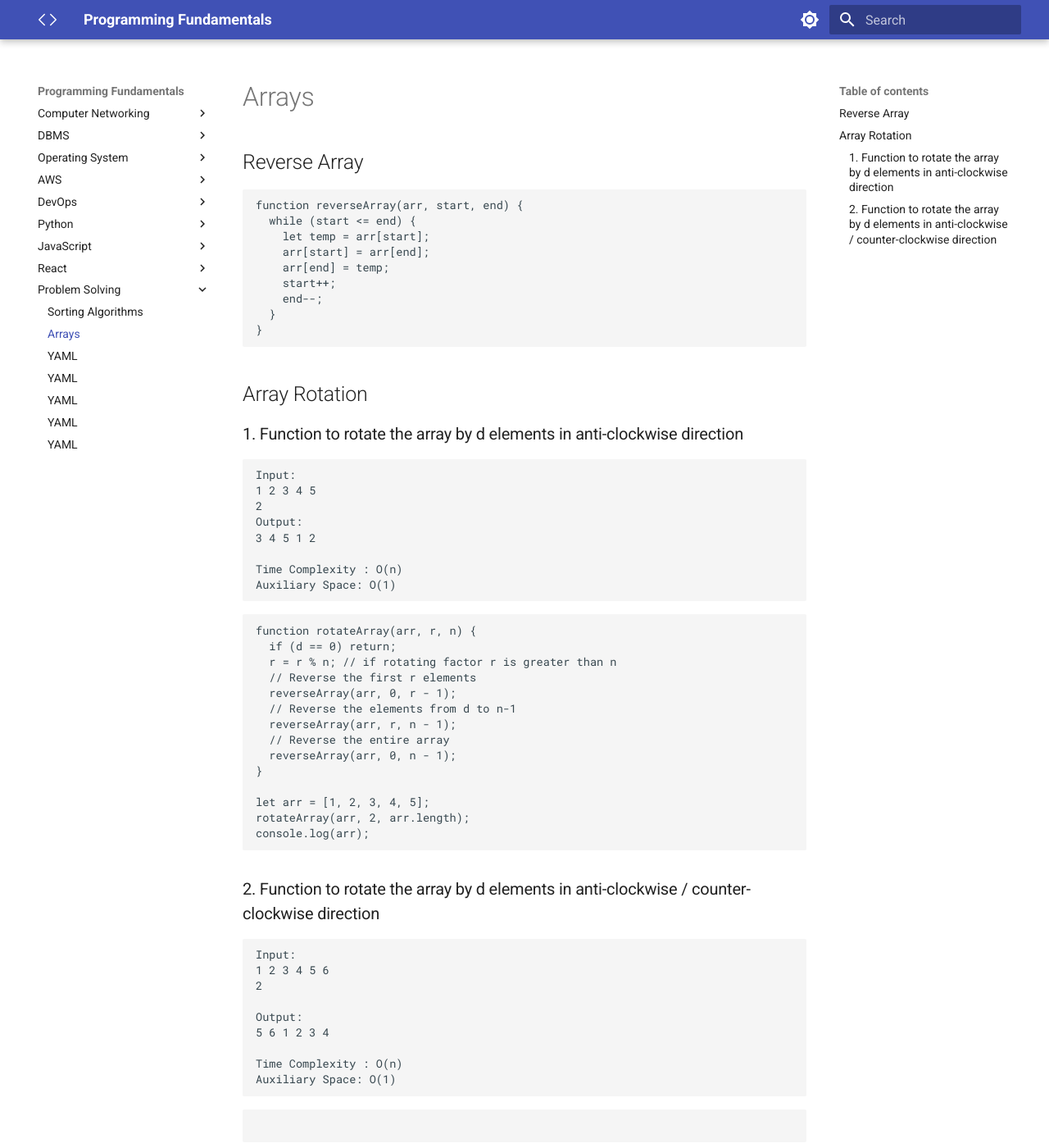
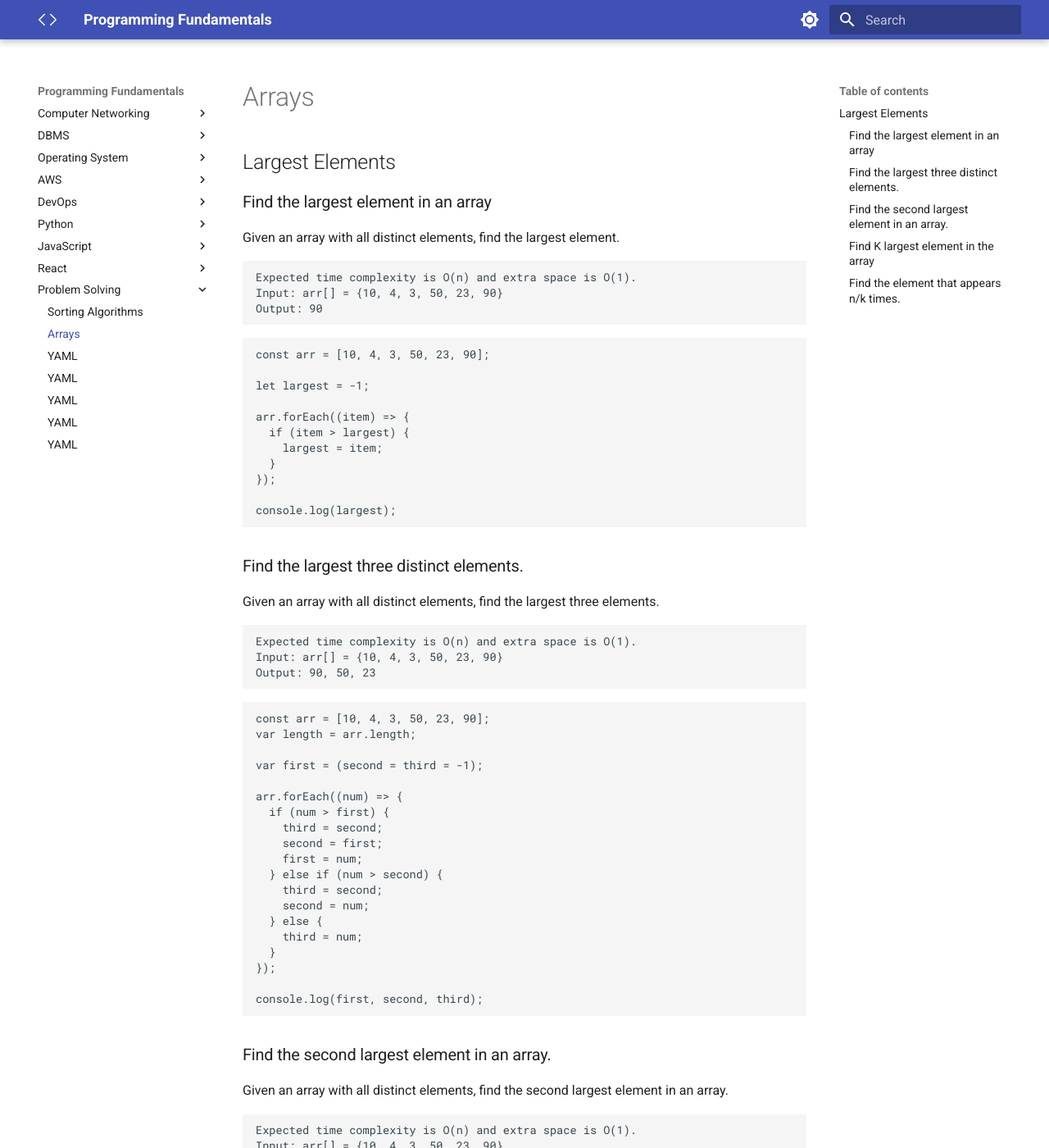
Before and after one commit to Prabin-Kumar-Baniya-NP/Programming-Fundamentals, an MkDocs documentation site: the page built from docs/ProblemSolving/Arrays.md, in a window 1280 px wide and 1400 px high. Shown: the whole window at 82% size. Built offline with MkDocs 1.6.1 and Material for MkDocs 9.7.7, drawn with Linux system fonts in a browser that asks for light colours; some of the changed text lies outside the part shown.

Commit message:
Largest element in the array

````diff
--- a/docs/ProblemSolving/Arrays.md
+++ b/docs/ProblemSolving/Arrays.md
@@ -1,63 +1,141 @@
 # Arrays
 
-## Reverse Array
+## Largest Elements
+
+### Find the largest element in an array
+
+Given an array with all distinct elements, find the largest element.
+
+```
+Expected time complexity is O(n) and extra space is O(1).
+Input: arr[] = {10, 4, 3, 50, 23, 90}
+Output: 90
+```
 
 ```js
-function reverseArray(arr, start, end) {
-  while (start <= end) {
-    let temp = arr[start];
-    arr[start] = arr[end];
-    arr[end] = temp;
-    start++;
-    end--;
+const arr = [10, 4, 3, 50, 23, 90];
+
+let largest = -1;
+
+arr.forEach((item) => {
+  if (item > largest) {
+    largest = item;
   }
-}
+});
+
+console.log(largest);
 ```
 
-## Array Rotation
+### Find the largest three distinct elements.
 
-### 1. Function to rotate the array by d elements in anti-clockwise direction
+Given an array with all distinct elements, find the largest three elements.
 
 ```
-Input:
-1 2 3 4 5
-2
-Output:
-3 4 5 1 2
+Expected time complexity is O(n) and extra space is O(1).
+Input: arr[] = {10, 4, 3, 50, 23, 90}
+Output: 90, 50, 23
+```
 
-Time Complexity : O(n)
-Auxiliary Space: O(1)
+```js
+const arr = [10, 4, 3, 50, 23, 90];
+var length = arr.length;
+
+var first = (second = third = -1);
+
+arr.forEach((num) => {
+  if (num > first) {
+    third = second;
+    second = first;
+    first = num;
+  } else if (num > second) {
+    third = second;
+    second = num;
+  } else {
+    third = num;
+  }
+});
+
+console.log(first, second, third);
 ```
+
+### Find the second largest element in an array.
+
+Given an array with all distinct elements, find the second largest element in an array.
+
+```
+Expected time complexity is O(n) and extra space is O(1).
+Input: arr[] = {10, 4, 3, 50, 23, 90}
+Output: 50
+```
+
 ```js
-function rotateArray(arr, r, n) {
-  if (d == 0) return;
-  r = r % n; // if rotating factor r is greater than n
-  // Reverse the first r elements
-  reverseArray(arr, 0, r - 1);
-  // Reverse the elements from d to n-1
-  reverseArray(arr, r, n - 1);
-  // Reverse the entire array
-  reverseArray(arr, 0, n - 1);
+const arr = [10, 4, 3, 50, 70, 23, 90];
+
+let first = (second = -1);
+
+arr.forEach((item) => {
+  if (item > first) {
+    second = first;
+    first = item;
+  } else if (item > second) {
+    second = item;
+  }
+});
+
+console.log(second);
+```
+
+### Find K largest element in the array
+
+```
+Given an integer array nums and an integer k,
+return the kth largest element in the array.
+
+Examples :
+Input: arr[] = {10, 4, 3, 50, 23, 90}, k=3
+Output: 10
+```
+
+```js
+let arr = [10, 4, 3, 50, 23, 90];
+
+let k = 3;
+
+arr.sort((a, b) => a - b); // a-b for ascending, b-a for descending
+
+console.log(arr[k - 1]);
+```
+
+### Find the element that appears n/k times.
+
+```
+Given Array of size n and a number k, find all elements that appear more than n/k times
+
+Input: arr[] = {3, 1, 2, 2, 1, 2, 3, 3}, k = 4
+Output: {2, 3}
+Explanation: Here n/k is 8/4 = 2, therefore 2 appears 3 times in the array that is greater than 2 and 3 appears 3 times in the array that is greater than 2
+
+Input: arr[] = {9, 8, 7, 9, 2, 9, 7}, k = 3
+Output: {9}
+Explanation: Here n/k is 7/3 = 2, therefore 9 appears 3 times in the array that is greater than 2.
+```
+
+```js
+let arr = [3, 1, 2, 2, 1, 2, 3, 3];
+
+const n = arr.length;
+
+const freq = [];
+
+const i = n / 4;
+
+for (let k = 0; k < n; k++) {
+  freq[k] = 0;
 }
 
-let arr = [1, 2, 3, 4, 5];
-rotateArray(arr, 2, arr.length);
-console.log(arr);
+arr.forEach((item, index) => {
+  freq[item] += 1;
+});
+
+console.log(arr[freq.indexOf(i + 1)]);
 ```
-
-### 2. Function to rotate the array by d elements in anti-clockwise / counter-clockwise direction
-
-```
-Input:
-1 2 3 4 5 6
-2
-
-Output:
-5 6 1 2 3 4
-
-Time Complexity : O(n)
-Auxiliary Space: O(1)
-```
-```js
-
-```
````
